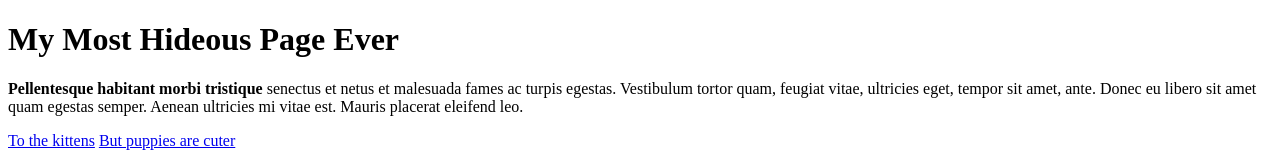
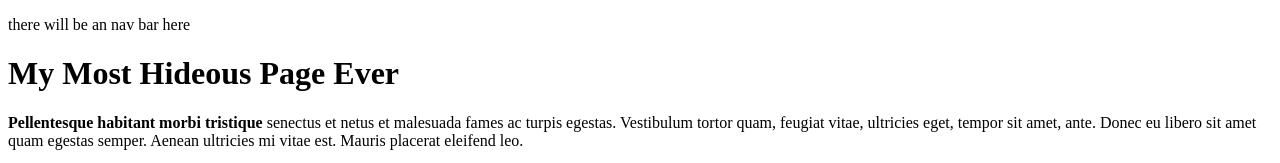
Before and after one commit to liyanl/iat339demo, a plain HTML site: page index.html in a window 1280 px wide. Shown: the top 163 px of the page. Drawn offline with Linux system fonts and the light colour scheme.

Commit message:
Added a nave bar

```diff
--- a/index.html
+++ b/index.html
@@ -7,6 +7,9 @@
     </head>
 
     <body>
+        <nav>
+            <p> there will be an nav bar here </p>
+        </nav>
         <h1>My Most Hideous Page Ever</h1>
 
         <p><strong>Pellentesque habitant morbi tristique</strong> senectus et netus et malesuada fames ac turpis egestas. Vestibulum tortor quam, feugiat vitae, ultricies eget, tempor sit amet, ante. Donec eu libero sit amet quam egestas semper. Aenean ultricies mi vitae est. Mauris placerat eleifend leo.</p>
```
